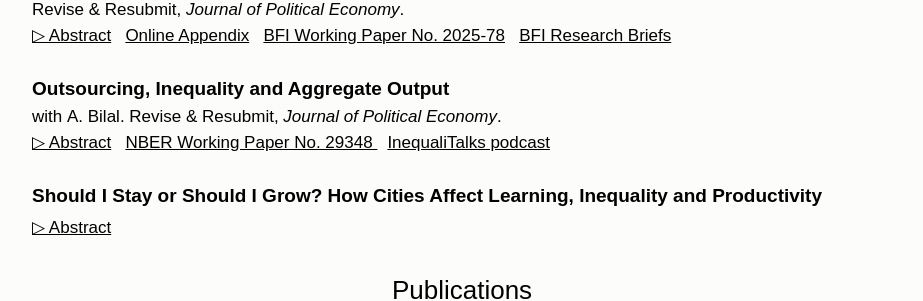
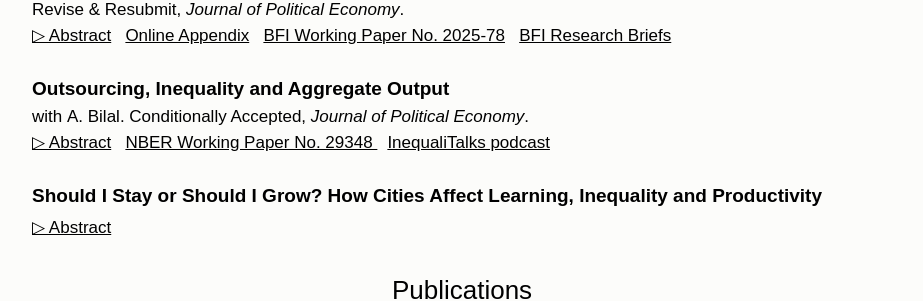
Before and after one commit to HugoLhuillier/hugolhuillier.github.io, a Jekyll site: the page built from research.html, in a window 1280 px wide. Shown: the part 337-638 px from the top of the page, without its empty margins (178-1101 px from the left). Built offline with Jekyll 4.4.1, drawn with Linux system fonts in a browser that asks for light colours; nearby versions of some CDN libraries; comment, search, counter and statistics services are not loaded.

Commit message:
:spakles: conditional accepted outsourcing

```diff
--- a/research.html
+++ b/research.html
@@ -30,7 +30,7 @@ layout: default
 
 <a href="./files/papers/bilal2022outsourcing.pdf" target="blank"> <span class="char2"> Outsourcing, Inequality and Aggregate Output</span></a><br>
 <h6 style="font-size: 17px">with <a href="https://sites.google.com/site/adrienbilal/" target="blank" class="char5">A. Bilal</a>.
-Revise & Resubmit, <i>Journal of Political Economy</i>.</h6>
+Conditionally Accepted, <i>Journal of Political Economy</i>.</h6>
 
 <ul class="no-bullets">
     <li><span class="abstract-toggle" data-abstract-id="bilal2022outsourcing">▷ Abstract</span>
```
